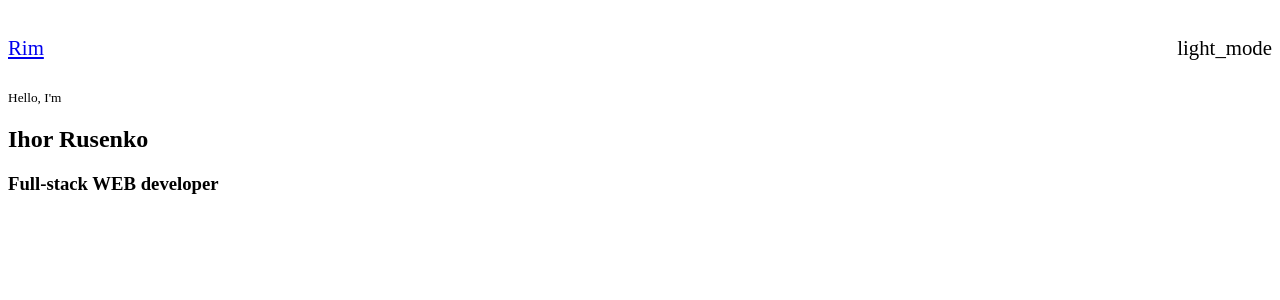
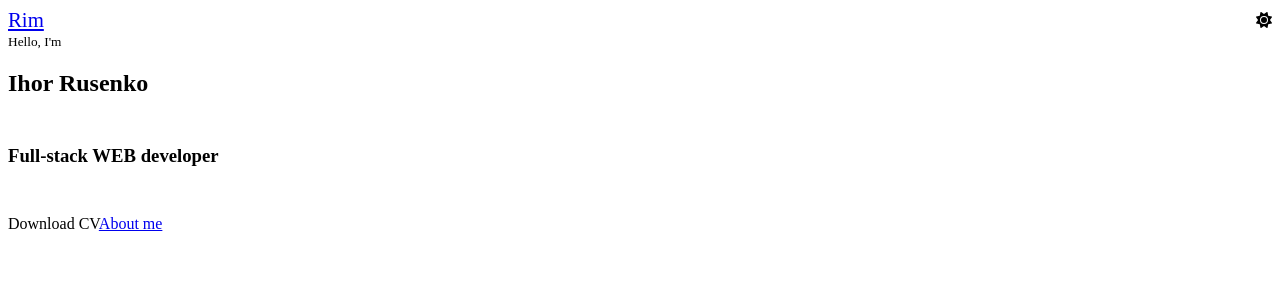
Before and after one commit to iRim/rim.lv, a Vue app: page / in a window 1280 px wide. Shown: the top 300 px of the page. Built offline with nearby package versions, Linux system fonts and the light colour scheme; the HTML template or start-up script is replaced by a standard one.

Commit message:
add font-awesome

```diff
--- a/package.json
+++ b/package.json
@@ -7,6 +7,11 @@
     "build": "vite build --watch"
   },
   "dependencies": {
+    "@fortawesome/fontawesome-svg-core": "^1.3.0",
+    "@fortawesome/free-brands-svg-icons": "^6.0.0",
+    "@fortawesome/free-regular-svg-icons": "^6.0.0",
+    "@fortawesome/free-solid-svg-icons": "^6.0.0",
+    "@fortawesome/vue-fontawesome": "^3.0.0-5",
     "vue": "^3.2.25",
     "vue-router": "^4.0.12"
   },
--- a/src/App.vue
+++ b/src/App.vue
@@ -14,7 +14,10 @@ export default {
   components: {
     Header,
 
+    // Pages
     Home,
+
+
   },
 };
 </script>
--- a/src/components/Header.vue
+++ b/src/components/Header.vue
@@ -1,16 +1,26 @@
 <template>
   <header>
     <router-link :to="{ name: 'Home' }">Rim</router-link>
-    <span class="material-icons-outlined"> light_mode </span>
+    <fa-icon :icon="dark ? 'sun' : 'moon'" @click="dark = !dark" />
   </header>
 </template>
+
+<script>
+export default {
+  data() {
+    return {
+      dark: true,
+    };
+  },
+};
+</script>
 
 <style lang="scss">
 header {
   display: flex;
 
   width: 100%;
-  height: 10vh;
+  height: var(--header-height);
 
   align-items: center;
   justify-content: space-between;
@@ -19,7 +29,7 @@ header {
     font-size: 1.3rem;
   }
 
-  > .material-icons-outlined {
+  > [class*="fa-"] {
     cursor: pointer;
   }
 }
--- /dev/null
+++ b/src/fontawesome.js
@@ -0,0 +1,18 @@
+// Font Awesome
+import {
+	library
+} from '@fortawesome/fontawesome-svg-core'
+import {
+	fas,
+	faComputerMouse
+} from '@fortawesome/free-solid-svg-icons'
+import {
+	FontAwesomeIcon
+} from '@fortawesome/vue-fontawesome'
+
+library.add(fas);
+library.add(faComputerMouse)
+
+export {
+	FontAwesomeIcon
+}
--- a/src/main.js
+++ b/src/main.js
@@ -1,11 +1,13 @@
 import {
-	createApp
+	createApp,
 } from 'vue'
-
+import {
+	FontAwesomeIcon
+} from './fontawesome'
 import router from './router'
-
 import App from './App.vue'
 
 createApp(App)
+	.component('fa-icon', FontAwesomeIcon)
 	.use(router)
 	.mount('#app')
--- a/src/pages/Home.vue
+++ b/src/pages/Home.vue
@@ -3,6 +3,11 @@
     <small>Hello, I'm</small>
     <h1>Ihor Rusenko</h1>
     <h3>Full-stack WEB developer</h3>
+
+    <div>
+      <span class="btn">Download CV</span>
+      <router-link :to="{ name: 'About' }" class="btn">About me</router-link>
+    </div>
   </section>
 </template>
 
@@ -10,7 +15,20 @@
 export default {};
 </script>
 
-<style lang="scss">
+<style lang="scss" scoped>
 section {
+  align-items: middle;
+  flex-direction: column;
+  justify-content: center;
+
+  > * {
+    margin-bottom: 3rem;
+  }
+
+  > div {
+    margin-top: 2rem;
+    flex-direction: row;
+    justify-content: center;
+  }
 }
 </style>
--- /dev/null
+++ b/src/scss/_btn.scss
@@ -0,0 +1,19 @@
+.btn {
+  display: inline-block;
+  border: var(--btn-border);
+  font-size: var(--btn-font-size);
+  padding: 1.1rem 1.5rem;
+  cursor: pointer;
+  border-radius: 0.6rem;
+  text-shadow: var(--text-shadow);
+
+  &:hover {
+    background-color: var(--color);
+    color: var(--bg);
+    text-shadow: var(--text-shadow-invert);
+  }
+
+  + .btn {
+    margin-left: 1rem;
+  }
+}
--- a/src/scss/_fonts.scss
+++ b/src/scss/_fonts.scss
@@ -1,2 +1 @@
 @import url("https://fonts.googleapis.com/css2?family=Ubuntu:wght@300;400;700&&display=swap");
-@import url("https://fonts.googleapis.com/icon?family=Material+Icons");
--- a/src/scss/_variables.scss
+++ b/src/scss/_variables.scss
@@ -4,15 +4,24 @@
 
   --w: 1024px;
   --max-width: calc(var(--w) - var(--int-1) * 2);
+  --max-height: 100vh;
 
   --bg: #111;
   --color: #ff851b;
 
   --font-family: "Ubuntu", sans-serif;
   --font-size: 1rem;
+  --font-weight: 300;
+  --text-shadow: 0px 0px 0.2rem var(--color);
+  --text-shadow-invert: 0px 0px 0.2rem var(--bg);
   --icon: "Material Icons";
 
-  --small: 0.9rem;
-  --h1: 2rem;
-  --h3: var(--font-size);
+  --small: 1.2rem;
+  --h1: 3rem;
+  --h3: 1.5rem;
+
+  --header-height: 10vh;
+
+  --btn-border: 0.1rem solid var(--color);
+  --btn-font-size: 1.4rem;
 }
--- a/src/scss/index.scss
+++ b/src/scss/index.scss
@@ -1,4 +1,4 @@
-@import "fonts", "variables";
+@import "fonts", "variables", "btn";
 
 * {
   box-sizing: border-box;
@@ -6,10 +6,12 @@
   margin: 0;
   font-size: var(--font-size);
   font-family: var(--font-family);
+  font-weight: var(--font-weight);
 }
 
 html {
   scroll-behavior: smooth;
+  // overflow: hidden;
   background-color: var(--bg);
   color: var(--color);
 }
@@ -32,9 +34,23 @@ a:focus {
 
   > main {
     text-align: center;
+    width: var(--max-width);
+    height: calc(var(--max-height) - var(--header-height));
 
     > section {
-      width: var(--max-width);
+      display: flex;
+      height: inherit;
+
+      > h1 {
+        font-size: var(--h1);
+        font-weight: 400;
+      }
+      > h3 {
+        font-size: var(--h3);
+      }
+      > small {
+        font-size: var(--small);
+      }
     }
   }
 }
```
Also changed, not shown: src/components/Footer.vue (added, +14 -0 lines), 1 other file (tests, documents, lock files or other folders).
